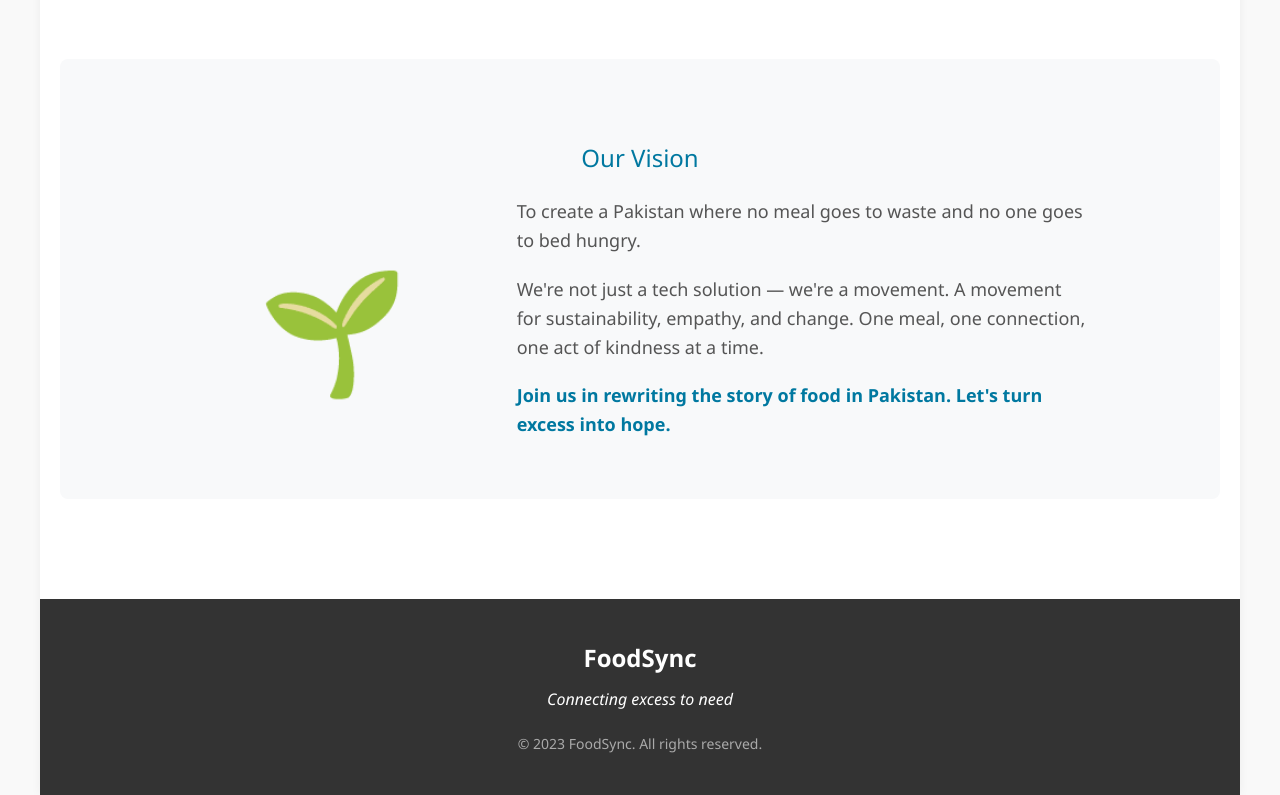
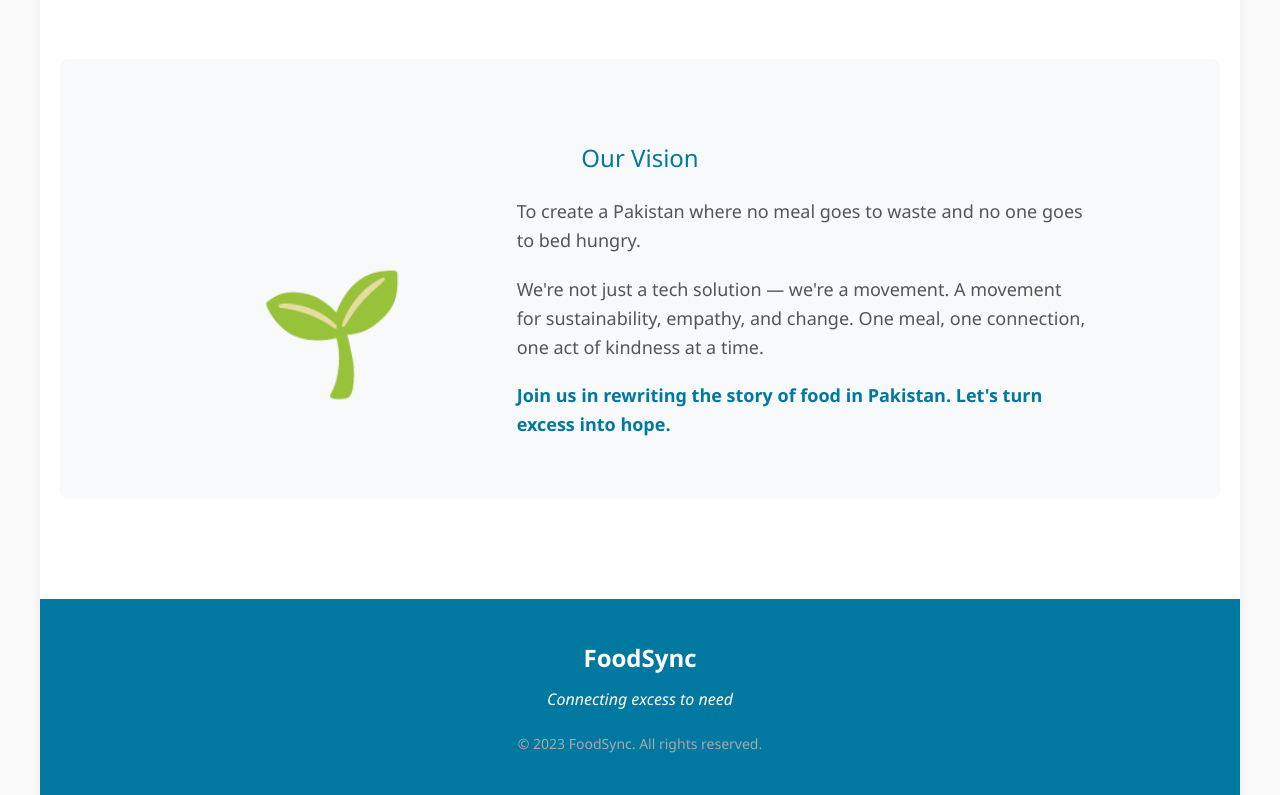
Before and after one commit to potatobox1/FoodSync, a React (Vite) app in the folder Frontend/: page /AboutUs in a window 1280 px wide. Shown: the part 1385-2180 px from the top of the page. Built offline with nearby package versions, Linux system fonts and the light colour scheme; no server answers.

Commit message:
css change

```diff
--- a/Frontend/src/styles/AboutUsPage.module.css
+++ b/Frontend/src/styles/AboutUsPage.module.css
@@ -234,7 +234,7 @@ body {
 }
 
 .footer {
-  background-color: #333;
+  background-color: #0078a0;
   color: white;
   padding: 40px 20px;
   text-align: center;
```
